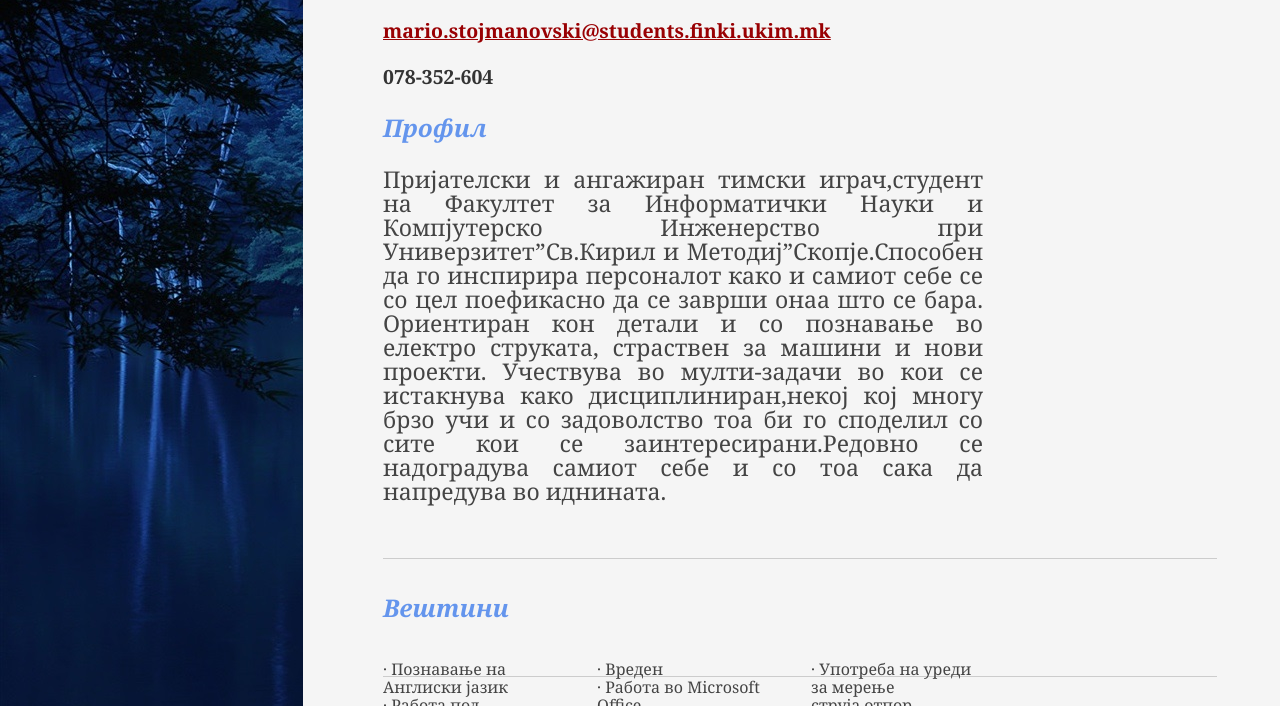
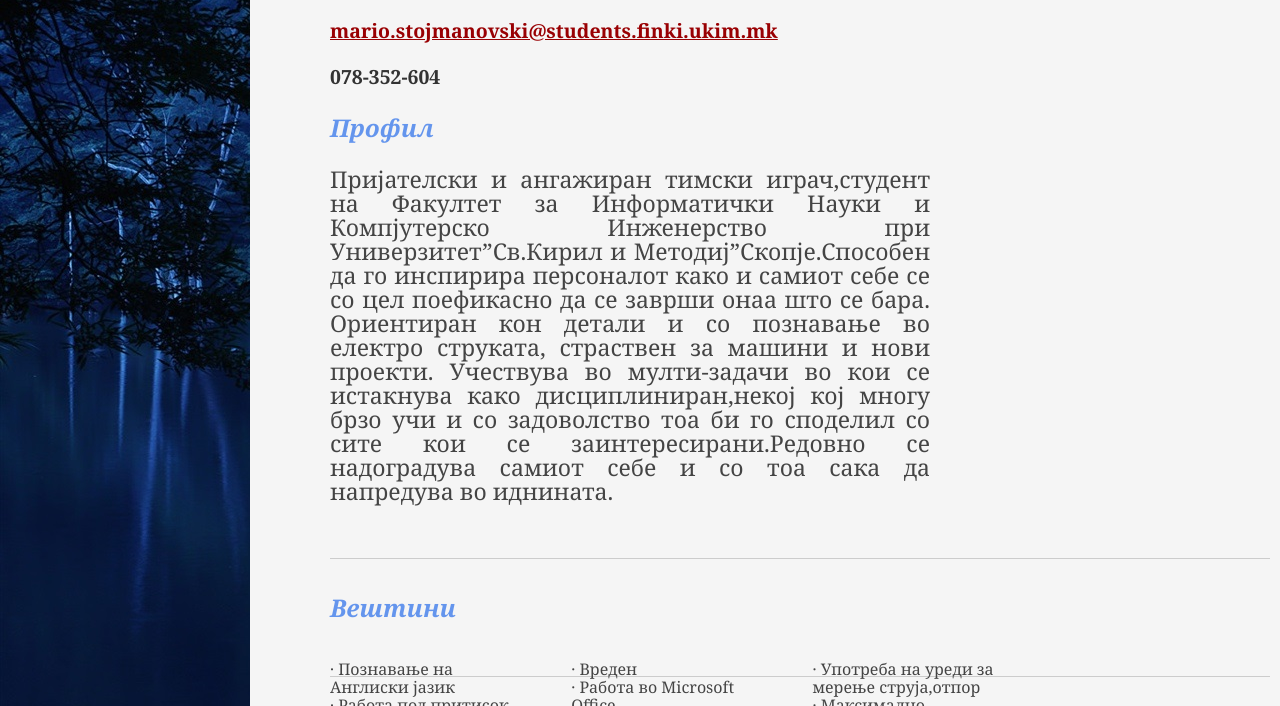
Before and after one commit to MarioStojmanovski10/MarioStojmanovski10.github.io, a plain HTML site: page CV.html in a window 1280 px wide. Shown: the part 332-1038 px from the top of the page. Drawn offline with Linux system fonts and the light colour scheme; a small style sheet from the web is missing.

Commit message:
Update biografija.css

```diff
--- a/biografija.css
+++ b/biografija.css
@@ -221,7 +221,7 @@ a#pdf:hover {
 }
 #doc2{
     margin-top: -100px;
-    width: 994px;
+    width: 1100px;
 
     margin: auto;
 }
```
